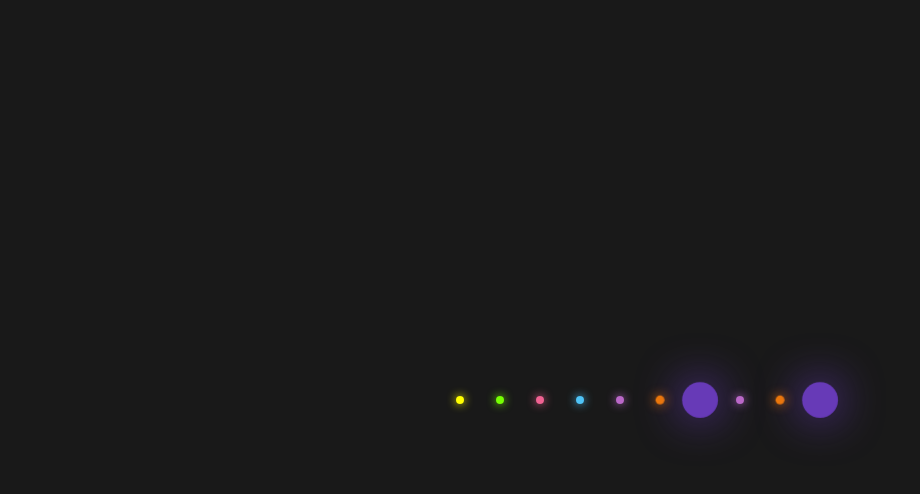
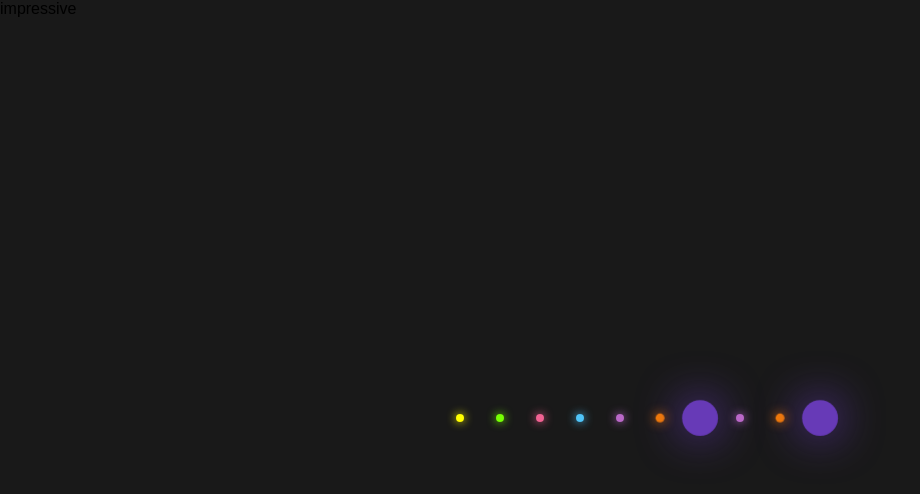
Before and after one commit to travis-kirchem/my-first-repo, a plain HTML site: page index.html in a window 1280 px wide. Shown: the whole page, without its empty margins (0-920 px from the left). Drawn offline with Linux system fonts and the light colour scheme.

Commit message:
updated text

```diff
--- a/index.html
+++ b/index.html
@@ -7,7 +7,8 @@
   <title>Glowing Dots</title>
 </head>
 <body>
-  <ul>
+impressive
+	<ul>
     <li></li>
     <li></li>
     <li></li>
@@ -20,4 +21,5 @@
     <li></li>
   </ul>
 </body>
+
 </html>
```
Also changed, not shown: 1 other file.
